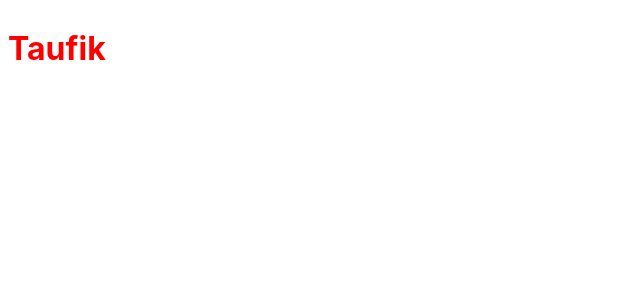
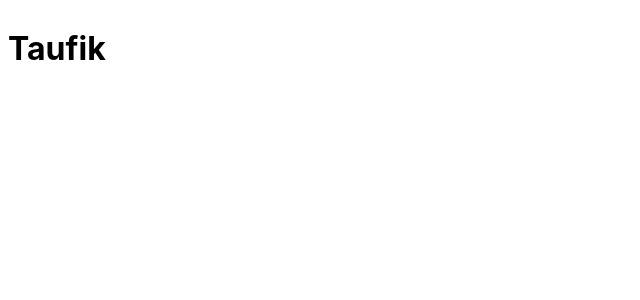
Before and after one commit to taufik02-start/charity, a Svelte app: page / in a window 1280 px wide. Shown: the top 300 px of the page, without its empty margins (0-640 px from the left). Built offline with nearby package versions, Linux system fonts and the light colour scheme.

Commit message:
percobaan pakai js

```diff
--- a/src/App.svelte
+++ b/src/App.svelte
@@ -6,6 +6,7 @@
 
 <style>
 	h1{
-		color:red
+		color:black;
+		size:20px;
 	}
 </style>
```
